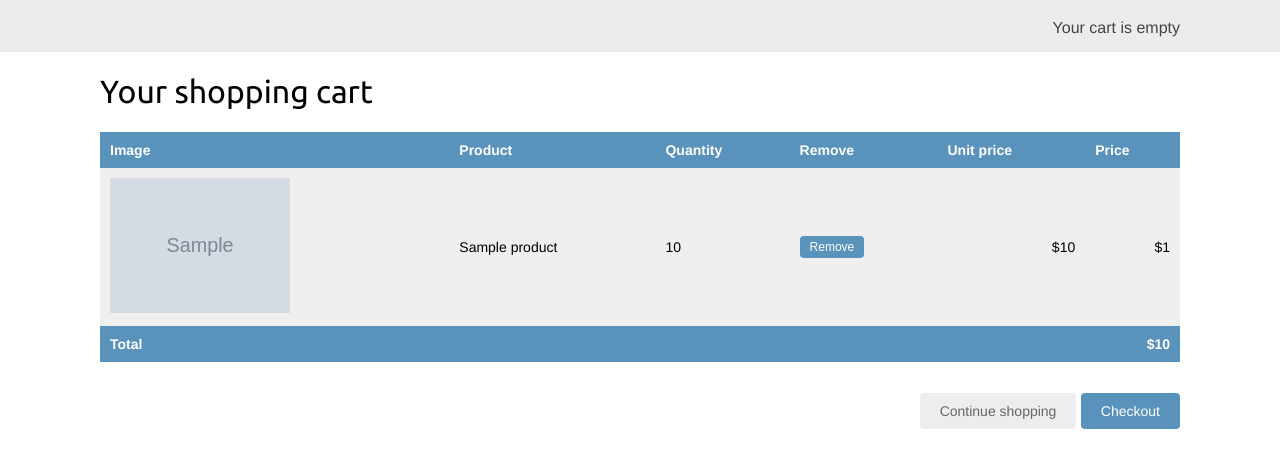
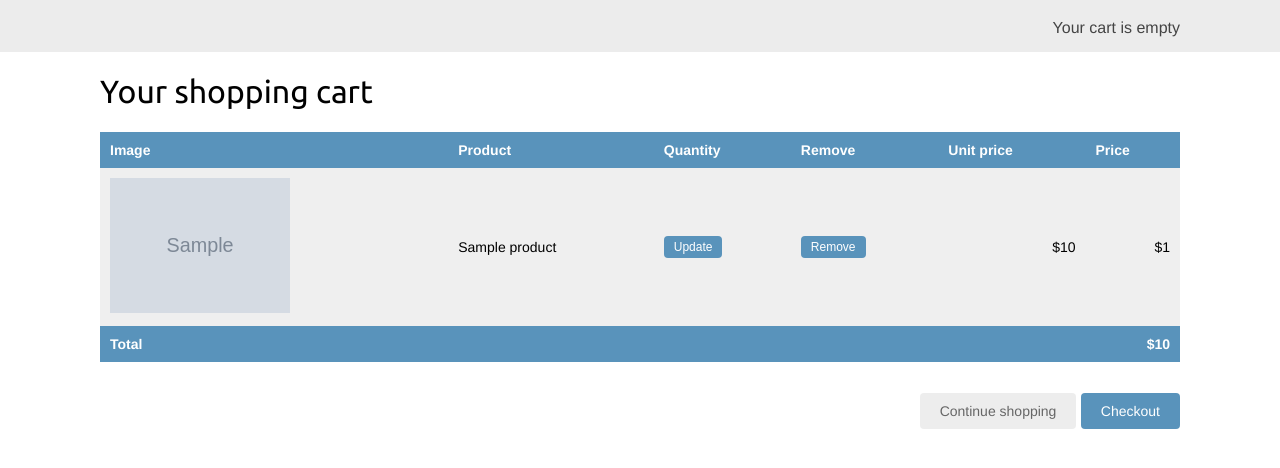
Before and after one commit to cewko/online-shop, a Django app: template cart/templates/cart/detail.html in a window 1280 px wide. Shown: the part 46-514 px from the top of the page. Run offline with Django 5.2, Linux system fonts and the light colour scheme; the template is opened without the code that fills it: most values are stand-ins (such as "Sample title", 1, 10 or a date in 2020); grey boxes marked "Sample" are stand-in pictures.

Commit message:
update product quantities in the cart

```diff
--- a/cart/templates/cart/detail.html
+++ b/cart/templates/cart/detail.html
@@ -29,7 +29,14 @@
               </a>
             </td>
             <td>{{ product.name }}</td>
-            <td>{{ item.quantity }}</td>
+            <td>
+                <form action="{% url 'cart:cart_add' product.id %}" method="post">
+                    {{ item.update_quantity_form.quantity }}
+                    {{ item.update_quantity_form.override }}
+                    <input type="submit" value="Update">
+                    {% csrf_token %}
+                </form>
+            </td>
             <td>
               <form action="{% url "cart:cart_remove" product.id %}" method="post">
                 <input type="submit" value="Remove">
--- a/cart/views.py
+++ b/cart/views.py
@@ -32,4 +32,9 @@
 
 def cart_detail(request):
     cart = Cart(request)
+    for item in cart:
+        item["update_quantity_form"] = CartAddProductForm(
+            initial={'quantity': item["quantity"], "override": True}
+        )
+
     return render(request, "cart/detail.html", {"cart": cart})
```
